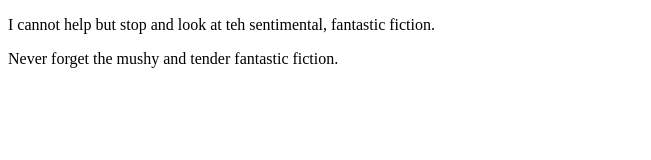
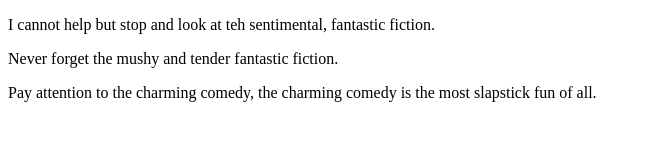
Before and after one commit to Doh1024/cpnt201-a3, a plain HTML site: page index.html in a window 1280 px wide. Shown: the whole page, without its empty margins (0-651 px from the left). Drawn offline with Linux system fonts and the light colour scheme.

Commit message:
third sentence

```diff
--- a/index.html
+++ b/index.html
@@ -9,5 +9,6 @@
 <body>
   <p>I cannot help but stop and look at teh sentimental, fantastic fiction.</p>
   <p>Never forget the mushy and tender fantastic fiction.</p>
+  <p>Pay attention to the charming comedy, the charming comedy is the most slapstick fun of all.</p>
 </body>
 </html>
```
